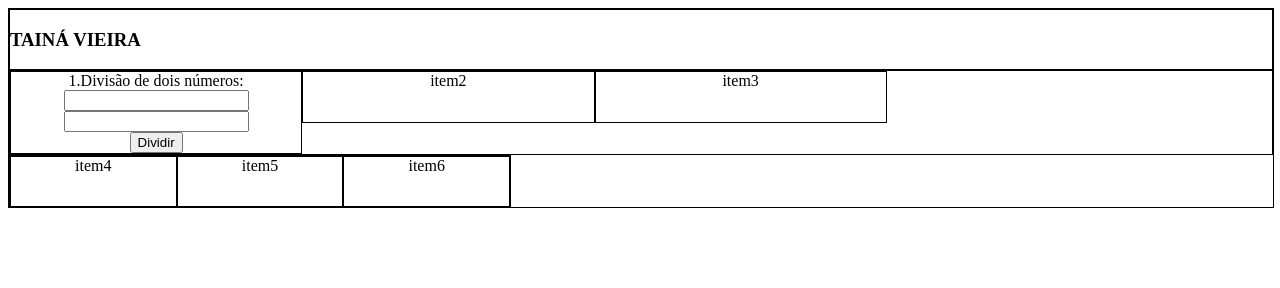
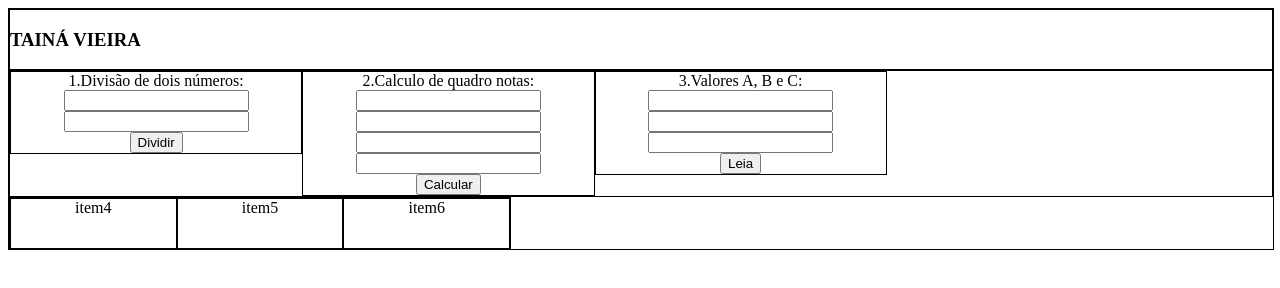
Before and after one commit to Taina333/avaliacao-web, a plain HTML site: page index.html in a window 1280 px wide. Drawn offline with Linux system fonts and the light colour scheme.

Commit message:
calculadora 3 feita

```diff
--- a/index.html
+++ b/index.html
@@ -20,8 +20,23 @@
         <input type="number" id="num2"><br>
         <button type="submit" onclick="dividir()">Dividir</button>
         </div>
-        <div id="item2">item2</div>
-        <div id="item3">item3</div>
+
+        <div id="item2">
+        <label>2.Calculo de quadro notas:</label>
+        <input type="number" id="num3"><br>
+        <input type="number" id="num4"><br>
+        <input type="number" id="num5"><br>
+        <input type="number" id="num6"><br>
+        <button type="submit" onclick="notas()">Calcular</button>
+        </div>
+
+        <div id="item3">
+        <label>3.Valores A, B e C:</label>
+        <input type="number" id="num7"><br>
+        <input type="number" id="num8"><br>
+        <input type="number" id="num9"><br>
+        <button type="submit" onclick="valores()">Leia</button>
+        </div>
         </div>
 
         <div id="elemento3">
--- a/script.js
+++ b/script.js
@@ -9,3 +9,33 @@ function dividir(){
     }
     alert(resultado);
 }
+
+function notas(){
+    var nota1 = parseInt(document.getElementById("num3").value);
+    var nota2 = parseInt(document.getElementById("num4").value);
+    var nota3 = parseInt(document.getElementById("num5").value);
+    var nota4 = parseInt(document.getElementById("num6").value);
+    var resultado = nota1 + nota2 + nota3 + nota4
+    var resultado2 = resultado / 4
+    var resultado3
+    if (resultado2 < 6){
+        resultado3 = "Aluno retido = " + resultado2;
+    }else{
+        resultado3 = "Aluno aprovado  = " + resultado2;
+    }
+    alert(resultado3);
+}
+
+function valores(){
+    var a = parseInt(document.getElementById("num7").value);
+    var b = parseInt(document.getElementById("num8").value);
+    var c = parseInt(document.getElementById("num9").value);
+    var ab = a + b
+    var resultado
+    if (ab < c){
+        resultado = "A soma de A + B = " +ab+ ", sendo MENOR que C = " +c;
+    }else{
+        resultado = "A soma de A + B = " +ab+ ", sendo MAIOR que C = " +c;
+    }
+    alert(resultado)
+}
--- a/stlye.css
+++ b/stlye.css
@@ -30,13 +30,13 @@
 
 #item2{
     border: 1px black solid;
-    height: 50px;
+    height: 100%;
     width: 23%;
 }
 
 #item3{
     border: 1px black solid;
-    height: 50px;
+    height: 100%;
     width: 23%;
 }
 
```
